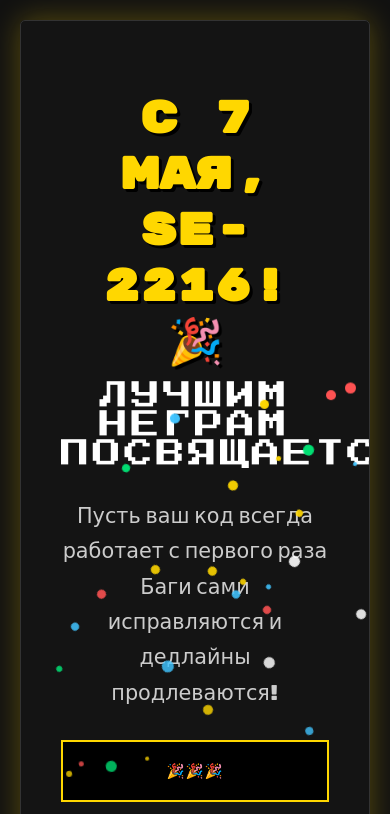
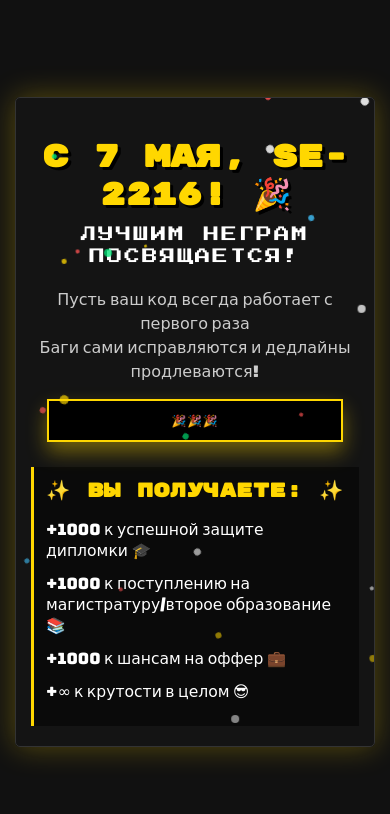
Before and after one commit to ananasdenisovich/7maya, a plain HTML site: page index.html in a window 390 px wide. Both pictures are taken after a click on the element "🔥 НАЖМИ МЕНЯ 🔥". Shown: the top 814 px of the page. Drawn offline with Linux system fonts and the light colour scheme.

Commit message:
fix: for phones

```diff
--- a/index.html
+++ b/index.html
@@ -2,28 +2,33 @@
 <html lang="ru">
   <head>
     <meta charset="UTF-8" />
-    <meta name="viewport" content="width=device-width, initial-scale=1.0" />
+    <meta name="viewport" content="width=device-width, initial-scale=1.0, maximum-scale=1.0, user-scalable=no" />
     <title>Открытка для SE-2216</title>
     <link rel="preconnect" href="https://fonts.googleapis.com">
     <link rel="preconnect" href="https://fonts.gstatic.com" crossorigin>
     <link href="https://fonts.googleapis.com/css2?family=Bungee&family=Rubik+Mono+One&family=Press+Start+2P&display=swap" rel="stylesheet">
     <style>
+      * {
+        box-sizing: border-box;
+      }
       body {
         font-family: 'Bungee', cursive;
         background: #111;
         text-align: center;
         margin: 0;
-        padding: 20px;
+        padding: 15px;
         color: #fff;
         min-height: 100vh;
         display: flex;
         align-items: center;
         justify-content: center;
+        -webkit-text-size-adjust: 100%;
       }
       .card {
         background: rgba(20, 20, 20, 0.9);
         border-radius: 5px;
-        padding: 40px;
+        padding: 25px;
+        width: 100%;
         max-width: 700px;
         margin: 0 auto;
         box-shadow: 0 0 30px rgba(255, 215, 0, 0.3);
@@ -33,34 +38,37 @@
       }
       h1 {
         color: gold;
-        font-size: 2.8em;
+        font-size: clamp(1.8em, 8vw, 2.8em);
         margin-bottom: 10px;
         text-shadow: 3px 3px 0 #000;
         font-family: 'Rubik Mono One', sans-serif;
         letter-spacing: -1px;
+        line-height: 1.2;
       }
       .group-name {
-        font-size: 1.8em;
+        font-size: clamp(0.9em, 4vw, 1.8em);
         color: #fff;
-        margin-bottom: 30px;
+        margin-bottom: 20px;
         font-weight: normal;
         text-transform: uppercase;
-        letter-spacing: 3px;
+        letter-spacing: 2px;
         font-family: 'Press Start 2P', cursive;
+        line-height: 1.4;
       }
       .wish {
-        font-size: 1.3em;
-        margin: 30px 0;
-        line-height: 1.7;
+        font-size: clamp(1em, 4vw, 1.3em);
+        margin: 20px 0;
+        line-height: 1.5;
         color: #ccc;
       }
       .bonus {
         background: #000;
         color: gold;
-        padding: 20px;
+        padding: 15px;
         border-radius: 0;
-        margin: 30px auto;
+        margin: 25px auto;
         max-width: 500px;
+        width: 90%;
         font-weight: normal;
         cursor: pointer;
         transition: all 0.3s;
@@ -68,10 +76,10 @@
         overflow: hidden;
         border: 2px solid gold;
         font-family: 'Press Start 2P', cursive;
-        font-size: 0.9em;
+        font-size: clamp(0.7em, 3vw, 0.9em);
         letter-spacing: 1px;
       }
-      .bonus:hover {
+      .bonus:hover, .bonus:focus {
         background: gold;
         color: #000;
         transform: translateY(-5px);
@@ -82,7 +90,7 @@
       }
       .hidden {
         display: none;
-        margin-top: 30px;
+        margin-top: 20px;
         animation: fadeIn 0.5s;
       }
       @keyframes fadeIn {
@@ -97,8 +105,8 @@
       }
       .confetti {
         position: absolute;
-        width: 8px;
-        height: 8px;
+        width: 6px;
+        height: 6px;
         background-color: gold;
         border-radius: 50%;
         animation: fall 3s linear infinite;
@@ -116,18 +124,32 @@
       #bonusText {
         color: #fff;
         text-align: left;
-        padding: 20px;
+        padding: 15px;
         background: rgba(0,0,0,0.5);
         border-left: 3px solid gold;
+        font-size: clamp(0.9em, 4vw, 1.1em);
       }
       #bonusText h2 {
         color: gold;
         margin-top: 0;
         font-family: 'Rubik Mono One', sans-serif;
+        font-size: clamp(1.1em, 5vw, 1.5em);
       }
       #bonusText p {
-        margin: 15px 0;
-        font-size: 1.1em;
+        margin: 12px 0;
+      }
+
+      @media (max-width: 480px) {
+        .card {
+          padding: 20px 15px;
+        }
+        .bonus {
+          padding: 12px;
+          margin: 20px auto;
+        }
+        #bonusText {
+          padding: 12px;
+        }
       }
     </style>
   </head>
@@ -141,7 +163,7 @@
         Баги сами исправляются и дедлайны продлеваются!
       </div>
 
-      <div class="bonus" onclick="showBonus()">
+      <div class="bonus" onclick="showBonus()" tabindex="0">
         🔥 НАЖМИ МЕНЯ 🔥
       </div>
 
@@ -163,20 +185,22 @@
 
         const bonusBtn = document.querySelector(".bonus");
         bonusBtn.style.backgroundColor = "black";
-        bonusBtn.style.color = "#000";
+        bonusBtn.style.color = "gold";
         bonusBtn.innerHTML = "🎉🎉🎉";
         bonusBtn.onclick = null;
       }
 
       function createConfetti() {
         const container = document.getElementById("confetti-container");
-        for (let i = 0; i < 100; i++) {
+        // Reduce number of confetti on mobile for better performance
+        const confettiCount = window.innerWidth < 768 ? 60 : 100;
+        for (let i = 0; i < confettiCount; i++) {
           const confetti = document.createElement("div");
           confetti.className = "confetti";
           confetti.style.left = Math.random() * 100 + "%";
           confetti.style.backgroundColor = getRandomColor();
           confetti.style.animationDuration = (Math.random() * 2 + 1) + "s";
-          confetti.style.width = (Math.random() * 8 + 4) + "px";
+          confetti.style.width = (Math.random() * 6 + 3) + "px";
           confetti.style.height = confetti.style.width;
           confetti.style.opacity = Math.random() * 0.8 + 0.2;
           container.appendChild(confetti);
```
